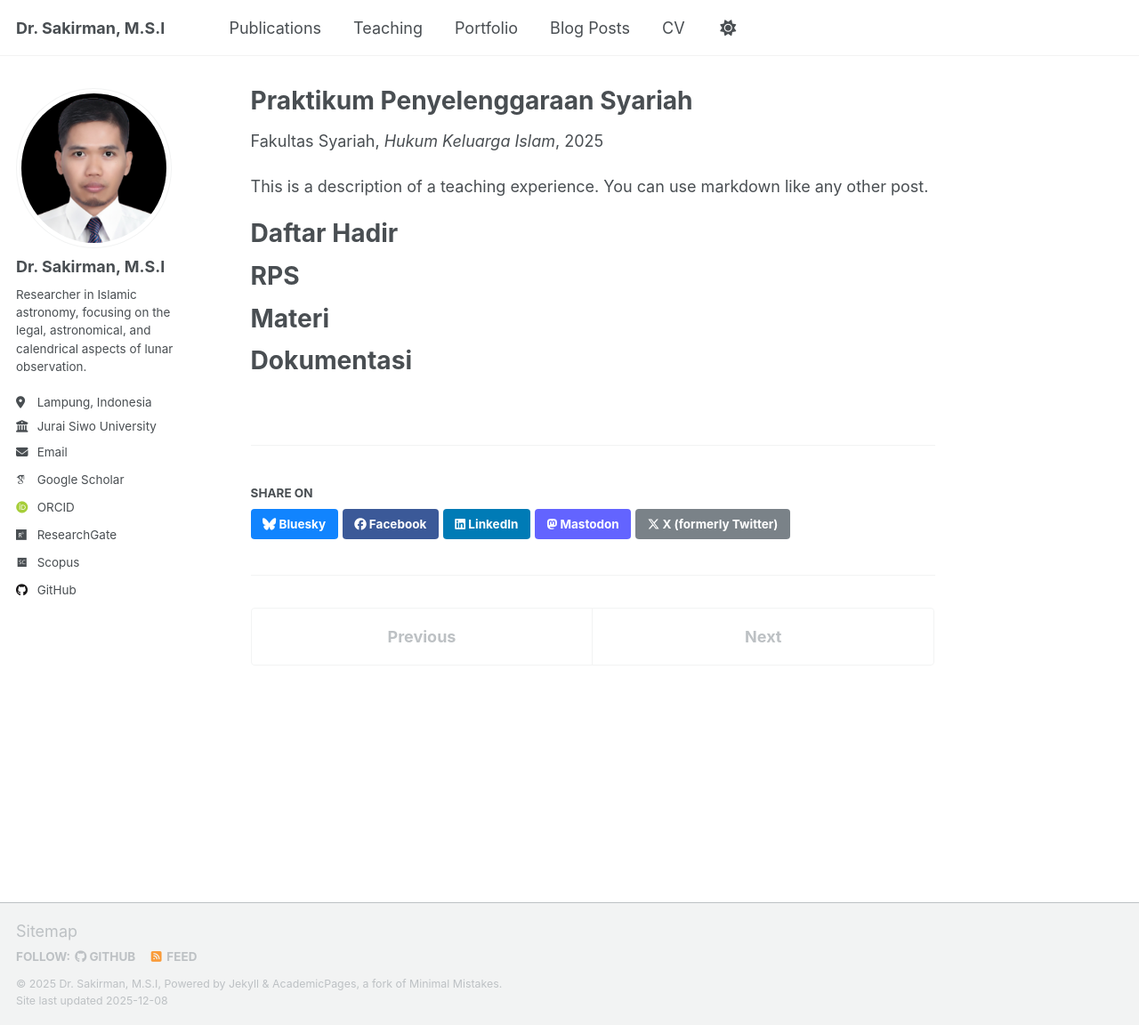
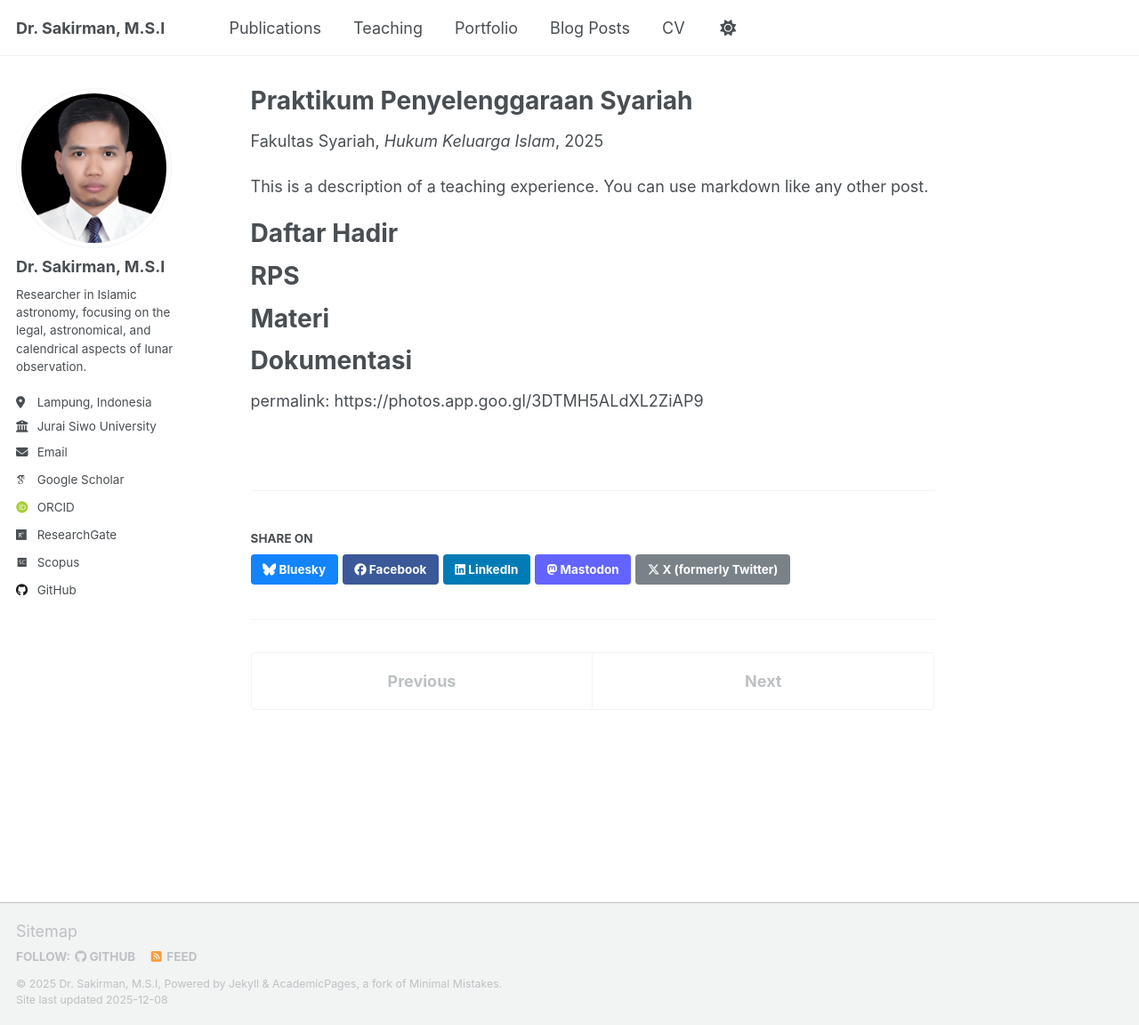
Before and after one commit to sakir-man/sakir-man.github.io, a Jekyll site: the page built from _teaching/2014-spring-teaching-3.md, in a window 1280 px wide and 1152 px high. Shown: the whole window at 89% size. Built offline with Jekyll 4.4.1, drawn with Linux system fonts in a browser that asks for light colours; some web fonts are replaced; a script that is not in the unit is left out; part of the change alters nothing that is shown.

Commit message:
Update 2014-spring-teaching-3.md

```diff
--- a/_teaching/2014-spring-teaching-3.md
+++ b/_teaching/2014-spring-teaching-3.md
@@ -21,3 +21,5 @@ Materi
 
 Dokumentasi
 ======
+
+permalink: https://photos.app.goo.gl/3DTMH5ALdXL2ZiAP9
```
